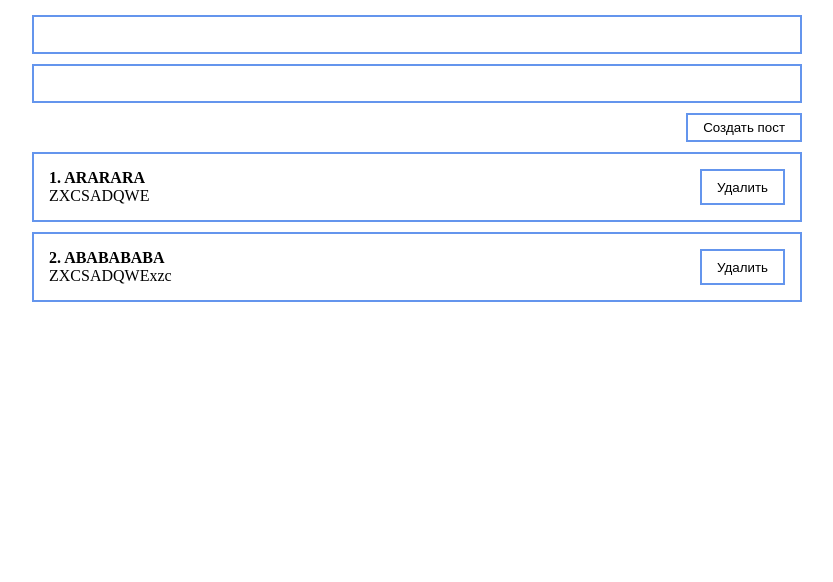
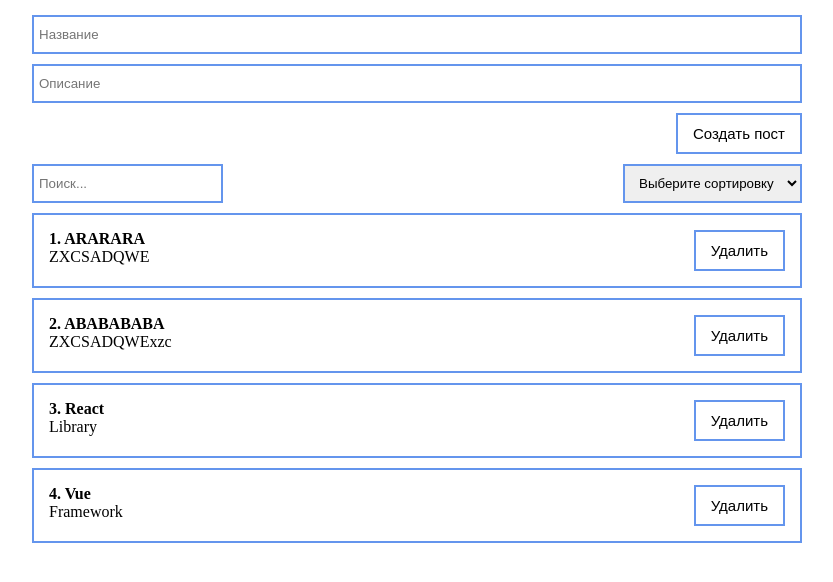
Before and after one commit to hryashik/posts-react, a React (Create React App) app: page / in a window 1280 px wide. Shown: the top 582 px of the page, without its empty margins (223-1056 px from the left). Built offline with nearby package versions, Linux system fonts and the light colour scheme.

Commit message:
create sort select

```diff
--- a/src/App.css
+++ b/src/App.css
@@ -9,3 +9,9 @@
 	width: 800px;
 	margin: 0 auto;
 }
+
+.sortWrapper {
+	margin-bottom: 10px;
+	display: flex;
+	justify-content: space-between;
+}
--- a/src/App.js
+++ b/src/App.js
@@ -1,5 +1,7 @@
 import React, { useState } from 'react';
 import './App.css'
+import MyInput from './components/commons/MyInput/MyInput';
+import MySelect from './components/commons/MySelect/MySelect';
 import FormCreatePost from './components/FormCreatePost/FormCreatePost';
 import PostList from './components/PostList/PostList';
 
@@ -8,6 +10,8 @@ function App() {
 	const [posts, setPosts] = useState([
 		{ id: 1, title: 'ARARARA', body: 'ZXCSADQWE' },
 		{ id: 2, title: 'ABABABABA', body: 'ZXCSADQWExzc' },
+		{ id: 3, title: 'React', body: 'Library' },
+		{ id: 4, title: 'Vue', body: 'Framework' },
 	])
 	function addPost(e) {
 		e.preventDefault()
@@ -23,12 +27,44 @@ function App() {
 	function onChange(newFormData) {
 		setFormData(newFormData)
 	}
+
+	//СЕЛЕКТ
+	const [selectedSort, setSelectedSort] = useState('none')
+	const options = [
+		{ value: 'title', name: 'По названию' },
+		{ value: 'body', name: 'По описанию' }
+	]
+	function sortPosts(sortType) {
+		setSelectedSort(sortType)
+	}
+	// Записываю отсортированные посты сразу в переменную и передаю уже компонентам
+	const sortedPosts = [...posts].sort((a, b) => a[selectedSort]?.localeCompare(b[selectedSort]))
+
+	//ПОИСК ИНПУТ
+	const [searchQuery, setSearchQuery] = useState('');
+
 	return (
 		<div className='App'>
-			<FormCreatePost formData={formData}
+			<FormCreatePost
+				formData={formData}
 				onChange={onChange}
-				addPost={addPost} />
-			<PostList posts={posts} deletePost={deletePost} />
+				addPost={addPost}
+			/>
+			<div className="sortWrapper">
+				<MyInput
+					placeholder="Поиск..."
+					value={searchQuery}
+					onChange={e => setSearchQuery(e.target.value)} />
+				<MySelect
+					changeSelect={sortPosts}
+					options={options}
+					selectedSort={selectedSort}
+				/>
+			</div>
+			<PostList
+				posts={sortedPosts}
+				deletePost={deletePost}
+			/>
 		</div>
 	);
 }
--- a/src/components/FormCreatePost/FormCreatePost.jsx
+++ b/src/components/FormCreatePost/FormCreatePost.jsx
@@ -6,8 +6,14 @@ import MyInput from '../commons/MyInput/MyInput';
 function FormCreatePost({ formData, onChange, addPost }) {
 	return (
 		<form className={style.form} onSubmit={addPost}>
-			<MyInput value={formData.title} onChange={e => onChange({ ...formData, title: e.target.value })} />
-			<MyInput value={formData.body} onChange={e => onChange({ ...formData, body: e.target.value })} />
+			<MyInput
+				placeholder={'Название'}
+				value={formData.title}
+				onChange={e => onChange({ ...formData, title: e.target.value })} />
+			<MyInput
+				placeholder={'Описание'}
+				value={formData.body}
+				onChange={e => onChange({ ...formData, body: e.target.value })} />
 			<MyButton>Создать пост</MyButton>
 		</form>
 	);
--- a/src/components/PostList/PostList.jsx
+++ b/src/components/PostList/PostList.jsx
@@ -16,8 +16,6 @@ function PostList({ posts, deletePost }) {
 						/>)}
 				</div>
 				: <h2>Список постов пуст!</h2>}
-
-
 		</div>
 
 	);
--- a/src/components/commons/MyButton/MyButton.module.css
+++ b/src/components/commons/MyButton/MyButton.module.css
@@ -1,7 +1,8 @@
 .btn {
 	background: none;
-	padding: 5px 15px;
+	padding: 10px 15px;
 	color: black;
 	border: 2px solid cornflowerblue;
 	cursor: pointer;
+	font-size: 15px;
 }
--- /dev/null
+++ b/src/components/commons/MySelect/MySelect.jsx
@@ -0,0 +1,14 @@
+import React from 'react';
+import style from './MySelect.module.css'
+function MySelect(props) {
+	return (
+		<select className={style.select} value={props.selectedSort} onChange={e => props.changeSelect(e.target.value)}>
+			<option disabled value='none'>Выберите сортировку</option>
+			{props.options.map(option =>
+				<option value={option.value} key={option.value}>{option.name}</option>
+			)}
+		</select>
+	);
+}
+
+export default MySelect;
--- /dev/null
+++ b/src/components/commons/MySelect/MySelect.module.css
@@ -0,0 +1,4 @@
+.select {
+	padding: 5px 10px;
+	border: 2px solid cornflowerblue;
+}
```
